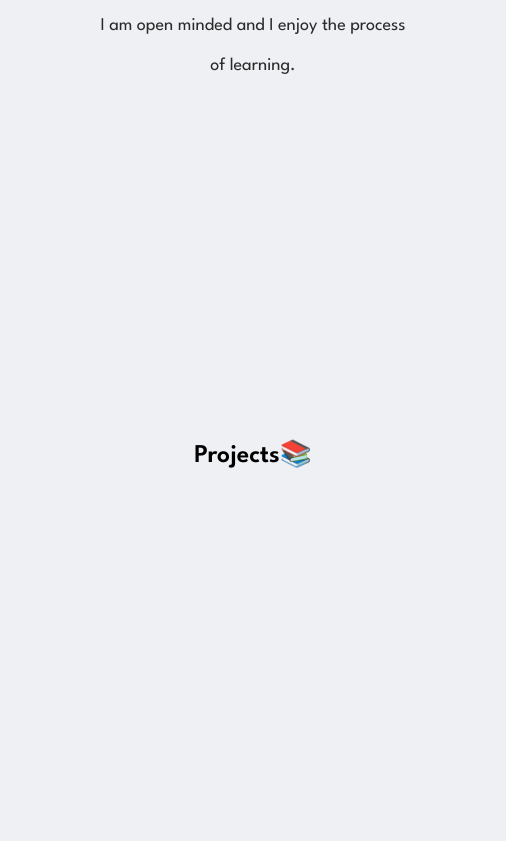
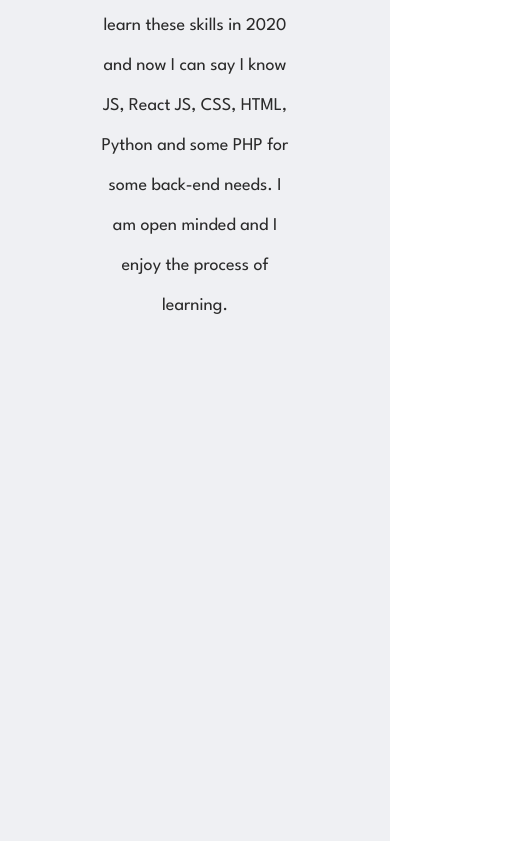
Before and after one commit to nachodoria/v0, a React (Create React App) app: page / in a window 390 px wide. Shown: the part 1156-1997 px from the top of the page, 506 px wide, since content can reach past the window. Built offline with nearby package versions, Linux system fonts and the light colour scheme.

Commit message:
Last responsive changes

```diff
--- a/src/app.css
+++ b/src/app.css
@@ -12,6 +12,8 @@
 
 body{
     margin: 0;
+    width: 100%;
+    height: 100%;
 }
 .navbar{
     background-color: transparent;
@@ -246,10 +248,7 @@
     .ab-me{
         height: max-content;
     }
-    body{
-        height: fit-content;
-        width: fit-content;
-    }
+
 }
 @media only screen and (max-width: 900px) {
     .ab-me-ph p{
@@ -365,15 +364,18 @@
 @media only screen and (max-width: 1150px) {
     .projects{
         flex-direction: row;
-        display: grid;
+        display: flex;
         grid-template-rows: 1fr 1fr;
         flex-direction: row;
         height: 300vh;
+        align-items: center;
+        justify-content: center;
     }
     .projects-grid{
         display: grid;
         align-items: center;
         justify-content: center;
+        transform: scale(0.7);
     }
     .project-title{
         display: flex;
```
